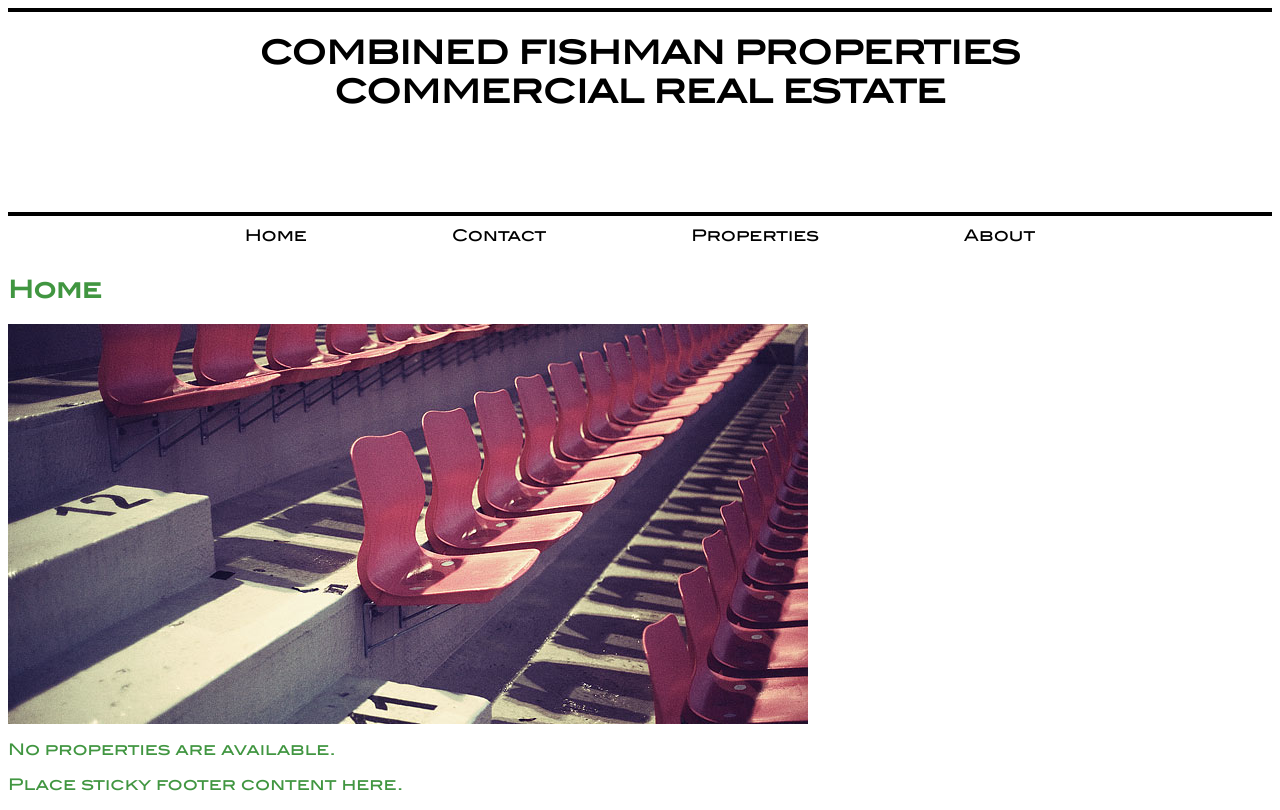
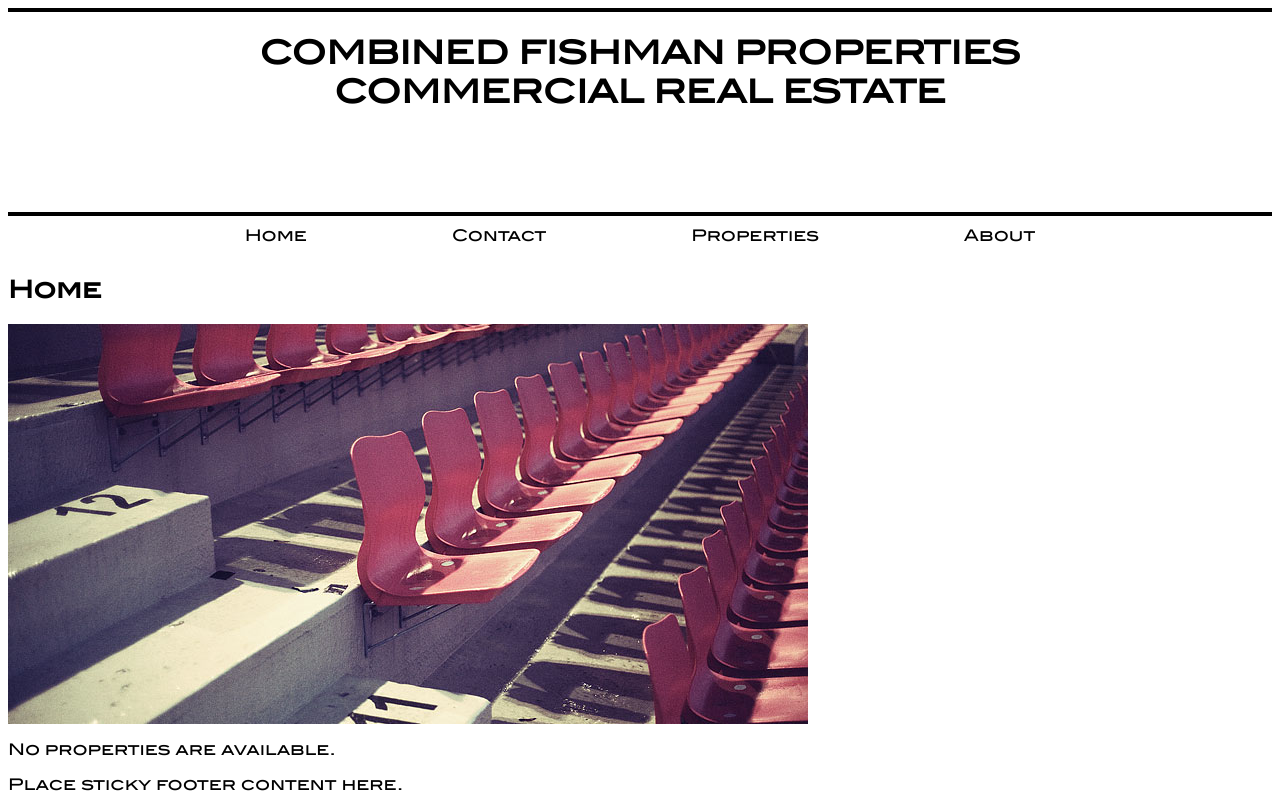
Before and after one commit to benjafishman/CombinedFishmanProperties, a Django app: template properties/templates/properties/home.html in a window 1280 px wide. Run offline with Django 3.2, Linux system fonts and the light colour scheme; the template is opened without the code that fills it, so the values that code supplies are empty; some libraries are stand-ins or nearby versions.

Commit message:
- updating main styles sheet

```diff
--- a/properties/static/cfp.css
+++ b/properties/static/cfp.css
@@ -6,7 +6,7 @@
 body {
     font-family: 'BlairMdiTC', 'Geneva', serif;
     background-color: #ffffff;
-    color:#419641;
+    color:#000000;
 }
 
 #slider1 {
```
